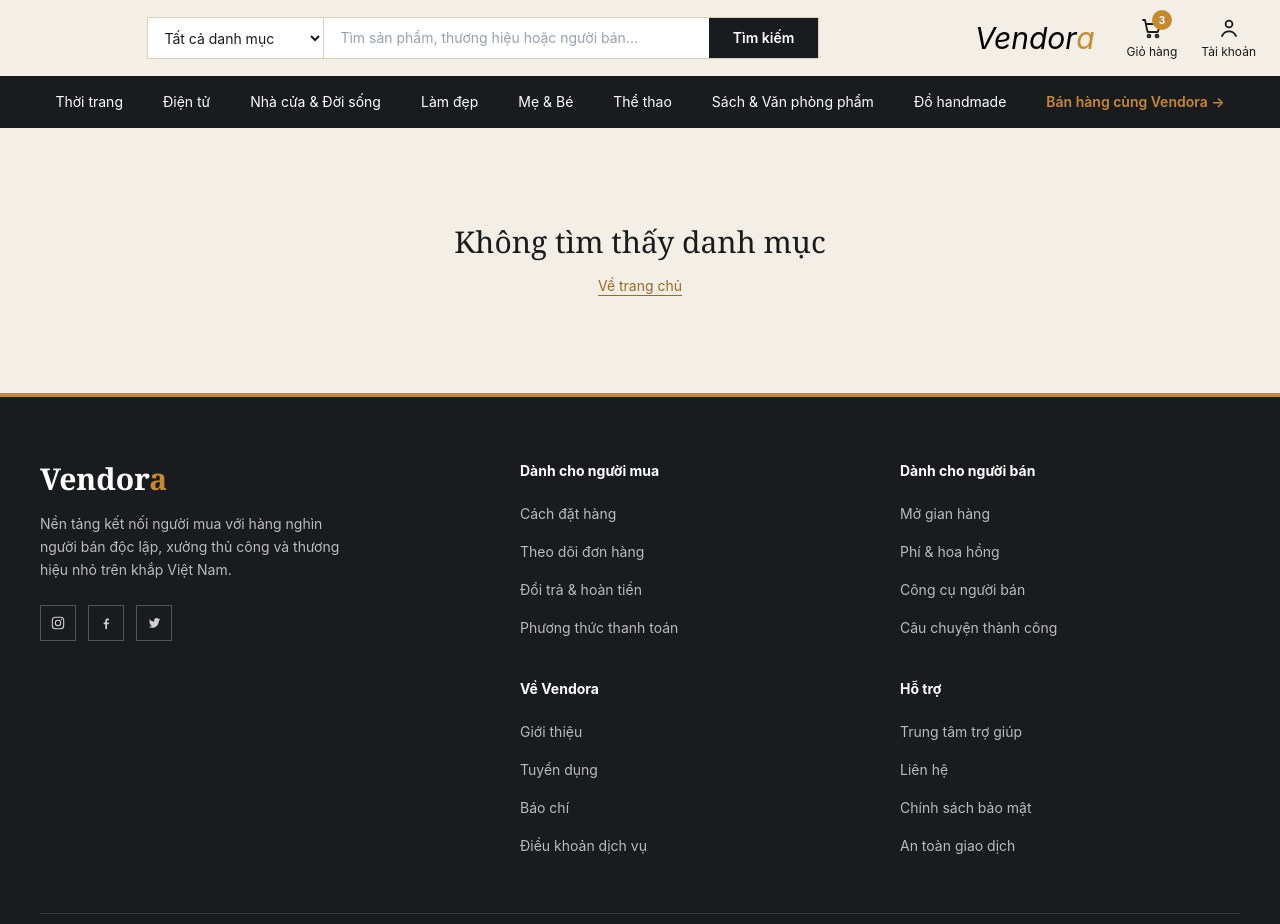
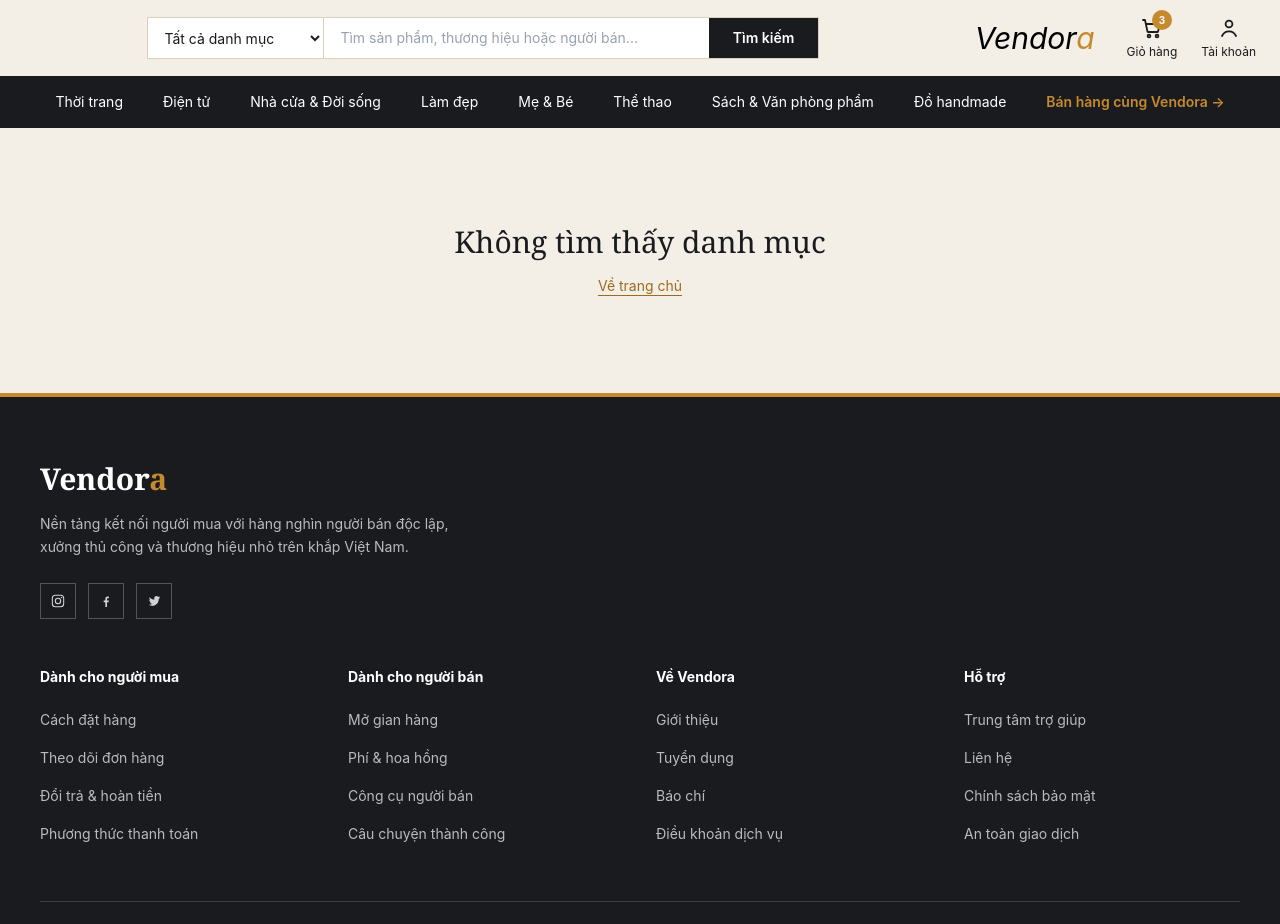
Before and after one commit to WitchKing2003/Vendora, a React (Vite) app: page /category/1/1 in a window 1280 px wide. Shown: the top 924 px of the page. Built offline with nearby package versions, Linux system fonts and the light colour scheme.

Commit message:
Chore: Update new design

```diff
--- a/src/pages/components/Home/Footer/FooterPage.tsx
+++ b/src/pages/components/Home/Footer/FooterPage.tsx
@@ -85,13 +85,12 @@
   return (
     <footer className="border-t-4 border-gold bg-ink text-white">
       <div className="mx-auto max-w-7xl px-4 py-12 sm:px-6 lg:px-10 lg:py-16">
-        <div className="grid gap-10 lg:grid-cols-[1.2fr_2fr] lg:gap-12">
-          {/* Brand */}
+        {/* Row 1 — brand */}
         <div>
           <p className="font-serif text-3xl font-semibold">
             Vendor<span className="text-gold">a</span>
           </p>
-            <p className="mt-4 max-w-xs text-sm leading-relaxed text-white/70">
+          <p className="mt-4 max-w-md text-sm leading-relaxed text-white/70">
             {t("footer.description")}
           </p>
           <div className="mt-6 flex gap-3">
@@ -108,9 +107,9 @@
           </div>
         </div>
 
-          {/* Link columns — vertical stack on phones, 2x2 grid from sm up,
-              brand sits to the left on desktop (lg+) */}
-          <div className="grid gap-8 sm:grid-cols-2 lg:gap-x-10 lg:gap-y-10">
+        {/* Row 2 — link groups: vertical stack on phones, 2 across on sm,
+            all 4 lying horizontally on lg+ */}
+        <div className="mt-12 grid gap-10 sm:grid-cols-2 lg:grid-cols-4 lg:gap-8">
           {COLUMNS.map((col) => (
             <div key={col.titleKey}>
               <p className="text-sm font-bold">{t(col.titleKey)}</p>
@@ -128,7 +127,6 @@
               </ul>
             </div>
           ))}
-          </div>
         </div>
 
         {/* Bottom bar */}
```
Lines whose indentation alone changed are shown as unchanged.
